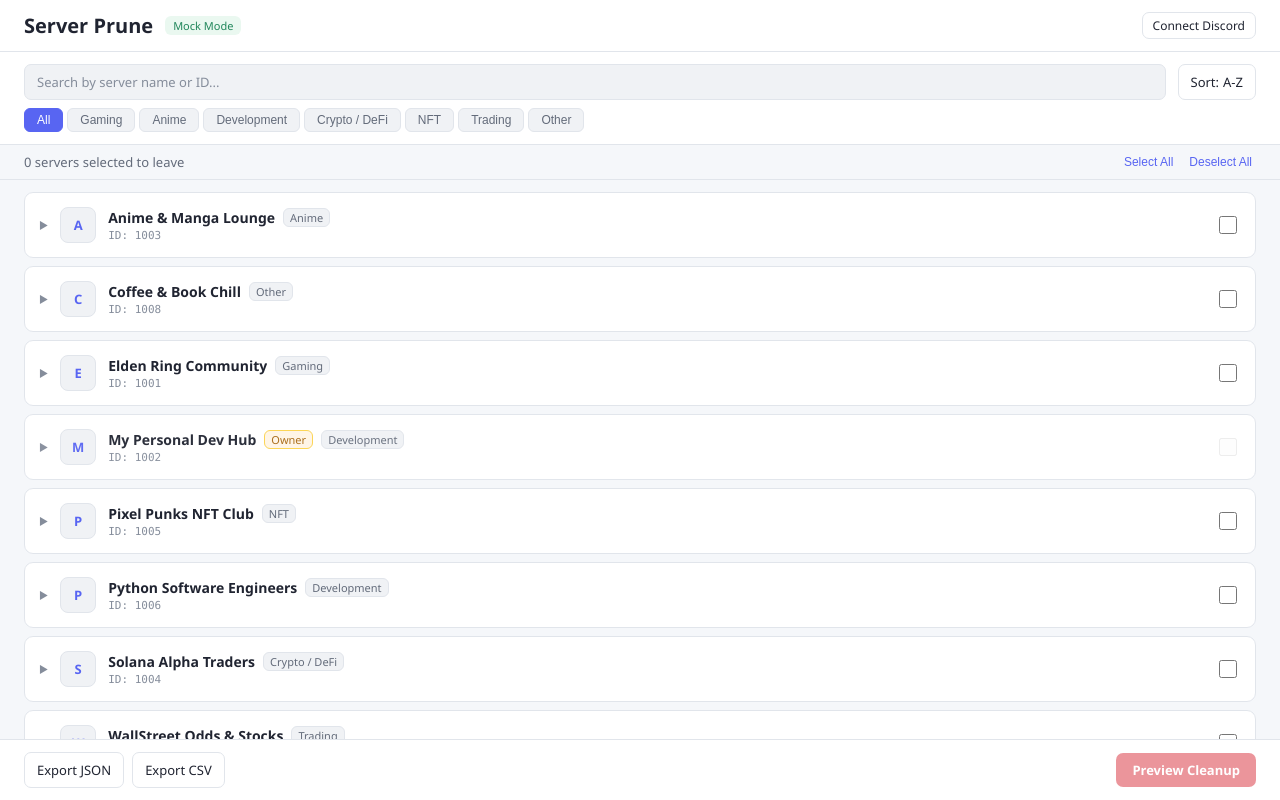
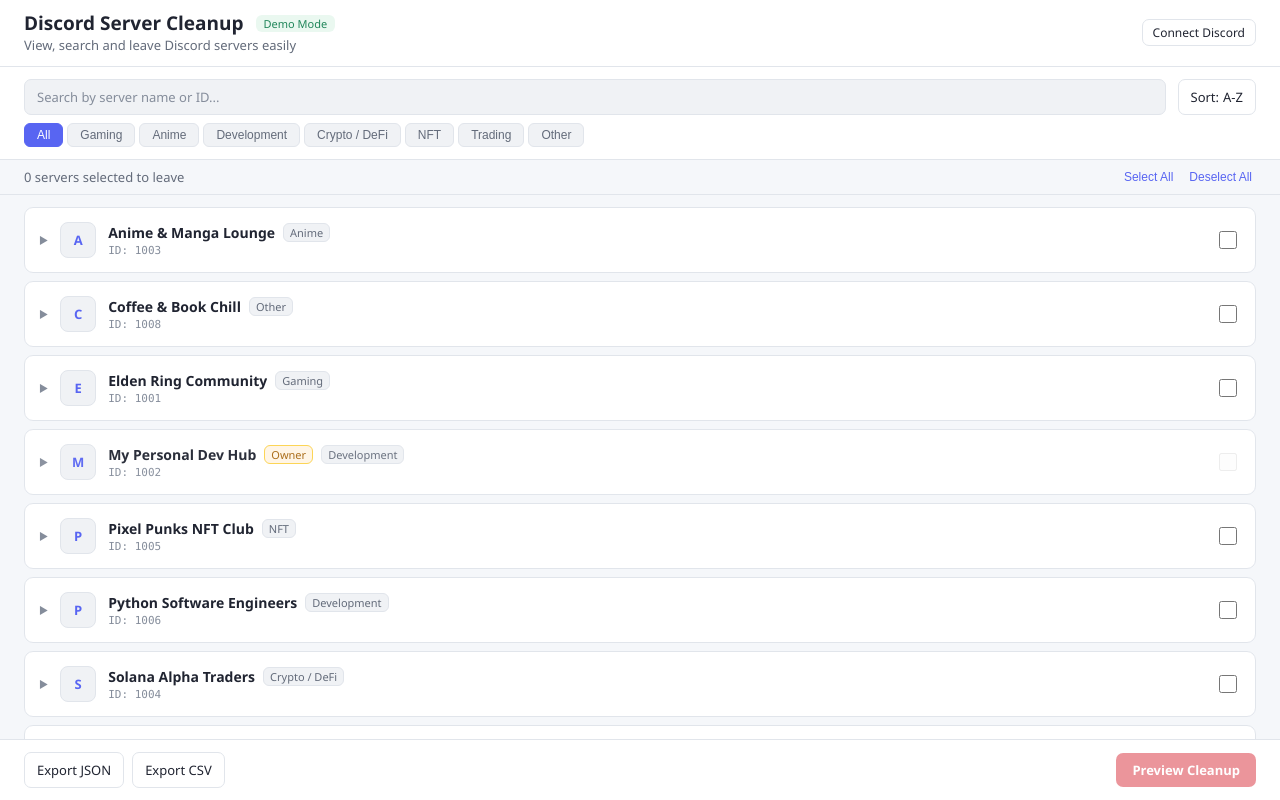
Before and after one commit to Kakashi21O/CleanCord, a plain HTML site: page frontend/index.html in a window 1280 px wide. Drawn offline with Linux system fonts and the light colour scheme.

Commit message:
4.4-cleancord-branding: update window title to CleanCord, main heading to Discord Server Cleanup with description, and badge to Demo Mode

```diff
--- a/frontend/app.js
+++ b/frontend/app.js
@@ -1,5 +1,5 @@
 /**
- * Client-side Server Prune Interface
+ * Client-side CleanCord / Discord Server Cleanup Interface
  * Adheres to Beautiful UI guidelines and UI context specs.
  */
 
--- a/frontend/index.html
+++ b/frontend/index.html
@@ -3,7 +3,7 @@
 <head>
   <meta charset="UTF-8">
   <meta name="viewport" content="width=device-width, initial-scale=1.0">
-  <title>Server Prune</title>
+  <title>CleanCord</title>
   <link rel="stylesheet" href="styles.css">
 </head>
 <body>
@@ -11,13 +11,19 @@
     <!-- Header -->
     <header class="header">
       <div class="header-brand">
-        <h1 class="app-title">Server Prune</h1>
-        <span id="status-badge" class="status-badge">Mock Mode</span>
+        <div class="header-titles">
+          <div class="header-title-row">
+            <h1 class="app-title">Discord Server Cleanup</h1>
+            <span id="status-badge" class="status-badge">Demo Mode</span>
+          </div>
+          <p class="app-description">View, search and leave Discord servers easily</p>
+        </div>
       </div>
       <div class="header-actions">
         <button id="btn-open-token-modal" class="btn-secondary" style="font-size: 12px; padding: 4px 10px;">Connect Discord</button>
       </div>
     </header>
+
 
 
     <!-- Filter & Search Bar -->
--- a/frontend/styles.css
+++ b/frontend/styles.css
@@ -75,10 +75,29 @@ body {
   gap: var(--space-3);
 }
 
+.header-titles {
+  display: flex;
+  flex-direction: column;
+  gap: 2px;
+}
+
+.header-title-row {
+  display: flex;
+  align-items: center;
+  gap: var(--space-3);
+}
+
 .app-title {
-  font-size: 20px;
-  font-weight: 600;
+  font-size: 19px;
+  font-weight: 700;
   color: var(--text-primary);
+  line-height: 1.2;
+}
+
+.app-description {
+  font-size: 13px;
+  color: var(--text-secondary);
+  line-height: 1.3;
 }
 
 .status-badge {
@@ -88,7 +107,9 @@ body {
   background-color: var(--state-success-bg);
   color: var(--state-success);
   font-weight: 500;
+  line-height: 1.2;
 }
+
 
 /* Controls section: Search, Sort, Filters */
 .controls-section {
```
Also changed, not shown: 3 other files.
